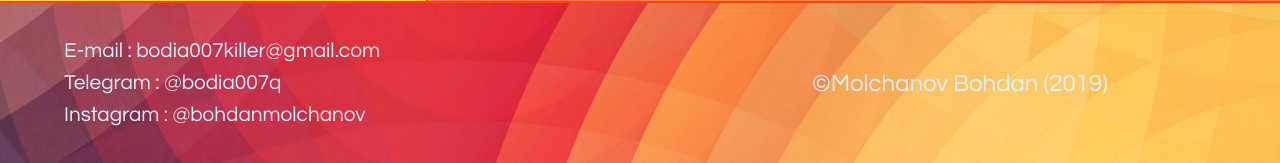
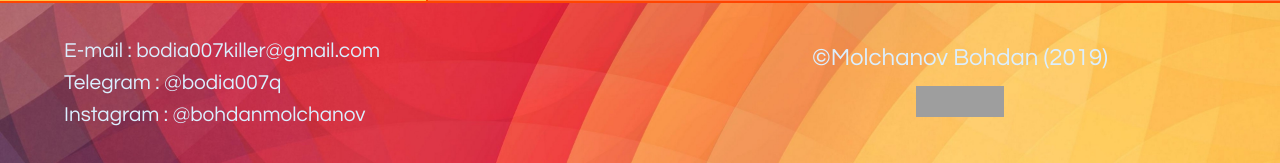
Before and after one commit to BohdanMolchanov/SHEVA_PP21_LR1_MolchanovBohdan, a plain HTML site: page index.html in a window 1280 px wide. Shown: the part 2013-2176 px from the top of the page. Drawn offline with Linux system fonts and the light colour scheme; grey boxes are pictures that could not be loaded.

Commit message:
CSS validation is successful, added validation sign

```diff
--- a/css/style.css
+++ b/css/style.css
@@ -240,6 +240,9 @@ footer #endofsite{
 	text-align: center;
 	font-size: 1.5rem;
 }
+footer #endofsite #padded{
+	padding-top: 1rem;
+}
 
 picture img{
 	display: block;
--- a/index.html
+++ b/index.html
@@ -3,8 +3,7 @@
 <head>
 	<link rel="stylesheet" href="css/style.css"/>
 	<meta name="viewport" content="width-device-width, initial-scale=1.0"/>
-	<meta charset="utf-8"/>
-	<meta lang="en-US"/>
+	<meta charset="utf-8" lang="en-US"/>
 	<title>My site</title>
 </head>
 <body>
@@ -118,6 +117,14 @@
 		</div>
 		<div id="endofsite">
 			<p>©Molchanov Bohdan (2019)</p>
+			<p id="padded">
+				<a href="http://jigsaw.w3.org/css-validator/check/referer">
+					<img style="border:0;width:88px;height:31px"
+						src="http://jigsaw.w3.org/css-validator/images/vcss"
+						alt="Правильний CSS!" />
+				</a>
+			</p>
+
 		</div>
 	</footer>
 	<p><a name="bottom"></a></p>
```
